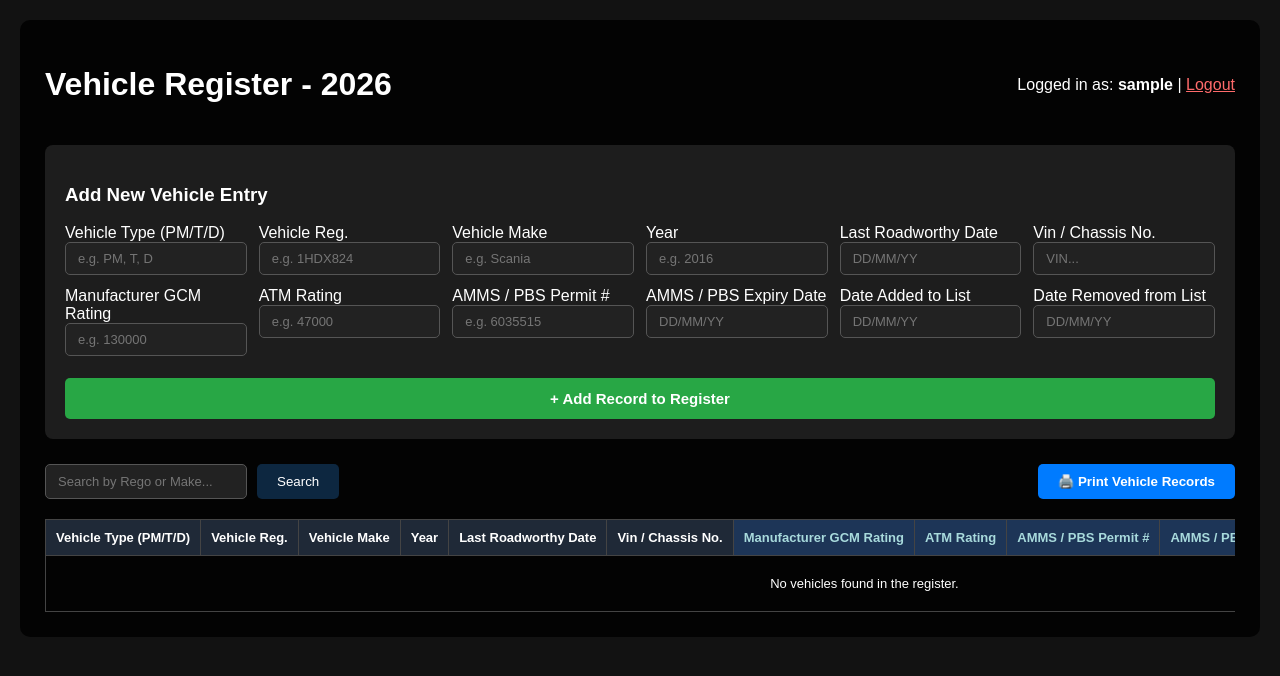
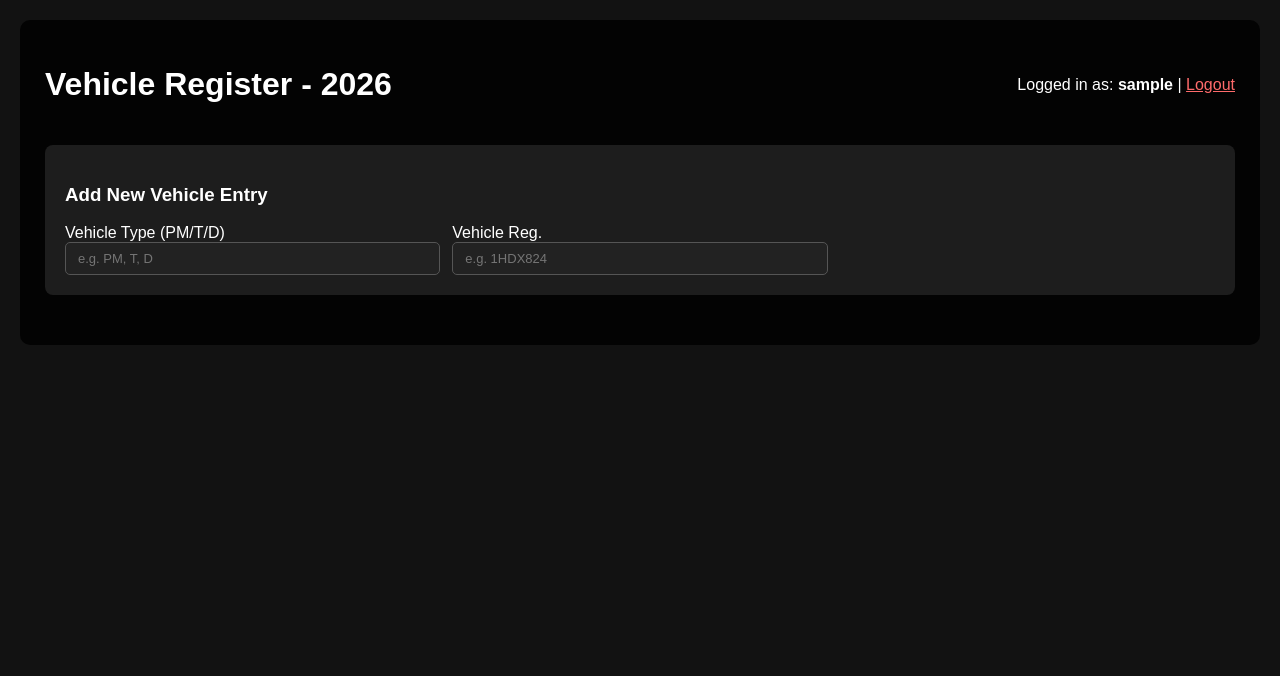
Before and after one commit to gouk6987-collab/transport-maintenance-app, a Flask app: page / in a window 1280 px wide. Shown: the top 676 px of the page. Run offline with Flask 3, Linux system fonts and the light colour scheme; the visitor is signed in with stand-in values (Sample User, id 1); data that the repository does not hold is empty.

Commit message:
Update dashboard.html

```diff
--- a/templates/dashboard.html
+++ b/templates/dashboard.html
@@ -97,6 +97,7 @@
 
         /* Print styles: cleans up the output when printing to paper */
         @media print {
+            /* Hide top bar, buttons, forms, and search fields */
             .btn-print, .card, form, nav, button, .no-print {
                 display: none !important;
             }
@@ -110,6 +111,9 @@
                 max-width: 100% !important;
                 padding: 0 !important;
             }
+            .table-wrapper {
+                overflow: visible !important;
+            }
             table {
                 width: 100% !important;
                 border-collapse: collapse !important;
@@ -118,6 +122,7 @@
                 border: 1px solid #000000 !important;
                 color: #000000 !important;
                 padding: 6px !important;
+                font-size: 11px !important;
             }
             th {
                 background-color: #f2f2f2 !important;
@@ -145,104 +150,4 @@
                         <input type="text" name="registration_number" placeholder="e.g. 1HDX824" required>
                     </div>
                     <div>
-                        <label>Vehicle Make</label>
-                        <input type="text" name="make" placeholder="e.g. Scania">
-                    </div>
-                    <div>
-                        <label>Year</label>
-                        <input type="number" name="year" placeholder="e.g. 2016">
-                    </div>
-                    <div>
-                        <label>Last Roadworthy Date</label>
-                        <input type="text" name="last_roadworthy_date" placeholder="DD/MM/YY">
-                    </div>
-                    <div>
-                        <label>Vin / Chassis No.</label>
-                        <input type="text" name="vin_chassis_no" placeholder="VIN...">
-                    </div>
-                    <div>
-                        <label>Manufacturer GCM Rating</label>
-                        <input type="text" name="gcm_rating" placeholder="e.g. 130000">
-                    </div>
-                    <div>
-                        <label>ATM Rating</label>
-                        <input type="text" name="atm_rating" placeholder="e.g. 47000">
-                    </div>
-                    <div>
-                        <label>AMMS / PBS Permit #</label>
-                        <input type="text" name="pbs_permit_no" placeholder="e.g. 6035515">
-                    </div>
-                    <div>
-                        <label>AMMS / PBS Expiry Date</label>
-                        <input type="text" name="pbs_expiry_date" placeholder="DD/MM/YY">
-                    </div>
-                    <div>
-                        <label>Date Added to List</label>
-                        <input type="text" name="date_added" placeholder="DD/MM/YY">
-                    </div>
-                    <div>
-                        <label>Date Removed from List</label>
-                        <input type="text" name="date_removed" placeholder="DD/MM/YY">
-                    </div>
-
-                    <button type="submit" class="btn-add">+ Add Record to Register</button>
-                </div>
-            </form>
-        </div>
-
-        <div style="display: flex; justify-content: space-between; align-items: center;" class="no-print">
-            <form method="GET" action="/" style="display: flex; gap: 10px;">
-                <input type="text" name="search" placeholder="Search by Rego or Make..." value="{{ search_query }}" style="max-width: 300px;">
-                <button type="submit" class="btn-search">Search</button>
-            </form>
-
-            <button onclick="window.print()" class="btn-print">
-                🖨️ Print Vehicle Records
-            </button>
-        </div>
-
-        <div class="table-wrapper">
-            <table>
-                <thead>
-                    <tr>
-                        <th>Vehicle Type (PM/T/D)</th>
-                        <th>Vehicle Reg.</th>
-                        <th>Vehicle Make</th>
-                        <th>Year</th>
-                        <th>Last Roadworthy Date</th>
-                        <th>Vin / Chassis No.</th>
-                        <th class="mass-mgmt">Manufacturer GCM Rating</th>
-                        <th class="mass-mgmt">ATM Rating</th>
-                        <th class="mass-mgmt">AMMS / PBS Permit #</th>
-                        <th class="mass-mgmt">AMMS / PBS Permit Expiry Date</th>
-                        <th>Date Added to List</th>
-                        <th>Date Removed from List</th>
-                    </tr>
-                </thead>
-                <tbody>
-                    {% for vehicle in vehicles %}
-                    <tr>
-                        <td>{{ vehicle.vehicle_type }}</td>
-                        <td><strong>{{ vehicle.registration_number }}</strong></td>
-                        <td>{{ vehicle.make }}</td>
-                        <td>{{ vehicle.year }}</td>
-                        <td>{{ vehicle.last_roadworthy_date or '-' }}</td>
-                        <td>{{ vehicle.vin_chassis_no }}</td>
-                        <td>{{ vehicle.gcm_rating or '-' }}</td>
-                        <td>{{ vehicle.atm_rating or '-' }}</td>
-                        <td>{{ vehicle.pbs_permit_no or '-' }}</td>
-                        <td>{{ vehicle.pbs_expiry_date or '-' }}</td>
-                        <td>{{ vehicle.date_added or '-' }}</td>
-                        <td>{{ vehicle.date_removed or '-' }}</td>
-                    </tr>
-                    {% else %}
-                    <tr>
-                        <td colspan="12" style="text-align: center; padding: 20px;">No vehicles found in the register.</td>
-                    </tr>
-                    {% endfor %}
-                </tbody>
-            </table>
-        </div>
-    </div>
-</body>
 </html>
```
